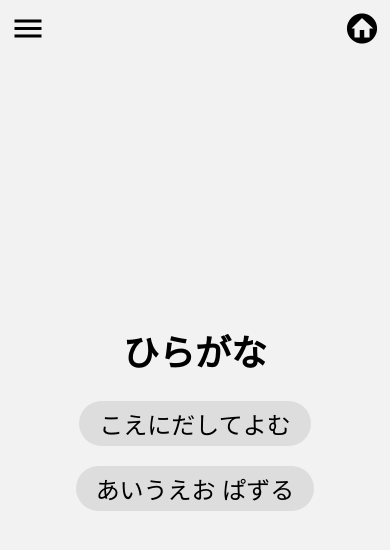
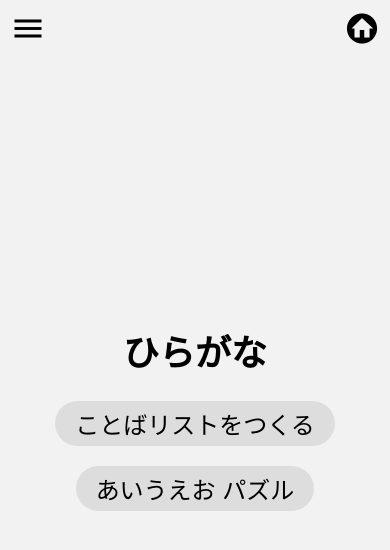
Before and after one commit to ksdeveloper0201/hiragana_practice, a React Native app: screen /Menu in a window 390 px wide. Shown: the top 550 px of the page. Built offline with nearby package versions, Linux system fonts and the light colour scheme.

Commit message:
メニュー画面実装

```diff
--- a/components/HeaderIcons.tsx
+++ b/components/HeaderIcons.tsx
@@ -10,7 +10,7 @@ const HeaderIcons: React.FC<Props> = ({ navigation }) => {
 
         <>
             {/* メニューアイコン */}
-            <TouchableOpacity style={styles.menuIcon} onPress={() => console.log("Menu pressed")}>
+            <TouchableOpacity style={styles.menuIcon} onPress={() => navigation.navigate("Menu")}>
                 <MaterialCommunityIcons name="menu" size={36} color="black" />
             </TouchableOpacity>
 
--- a/navigation/AppNavigator.tsx
+++ b/navigation/AppNavigator.tsx
@@ -8,6 +8,7 @@ import ShowWordScreen from "../screens/ShowWordScreen";
 import RandomPuzzleScreen from "../screens/RandomPuzzleScreen";
 import JapaneseOrderScreen from "../screens/JapaneseOrderScreen";
 import MenuScreen from "../screens/MenuScreen";
+import MakeWordListScreen from "../screens/MakeWordList";
 // import RecordVoiceScreen from "../screens/RecordVoiceScreen";
 
 export type RootStackPropsList = {
@@ -18,6 +19,7 @@ export type RootStackPropsList = {
     ShowWord: { inputValue: string };
     RandomPuzzle: undefined;
     JapaneseOrder: { isKana: boolean };
+    MakeWordList: undefined
     // Select: undefined;
 };
 
@@ -62,6 +64,11 @@ const AppNavigator = () => {
                     component={JapaneseOrderScreen}
                     options={{ title: "もじをさがそう", headerShown: false }}
                 />
+                <Stack.Screen
+                    name="MakeWordList"
+                    component={MakeWordListScreen}
+                    options={{ title: "リストをつくる", headerShown: false }}
+                />
             </Stack.Navigator>
         </NavigationContainer>
     );
--- /dev/null
+++ b/sample.js
@@ -0,0 +1,6 @@
+import * as SQLite from "expo-sqlite";
+
+export function connectSqlite() {
+    const db = SQLite.openDatabaseSync("sample-data.db");
+    return db;
+}
--- a/screens/MenuScreen.tsx
+++ b/screens/MenuScreen.tsx
@@ -14,12 +14,12 @@ const MenuScreen: React.FC<Props> = ({ navigation }) => {
             <HeaderIcons navigation={navigation} />
             <Text style={styles.title}>ひらがな</Text>
 
-            <TouchableOpacity style={styles.button} onPress={() => navigation.navigate("InputWord")}>
-                <Text style={styles.buttonText}>こえにだしてよむ</Text>
+            <TouchableOpacity style={styles.button} onPress={() => navigation.navigate("MakeWordList")}>
+                <Text style={styles.buttonText}>ことばリストをつくる</Text>
             </TouchableOpacity>
 
             <TouchableOpacity style={styles.button} onPress={() => navigation.navigate("Puzzle")}>
-                <Text style={styles.buttonText}>あいうえお ぱずる</Text>
+                <Text style={styles.buttonText}>あいうえお パズル</Text>
             </TouchableOpacity>
         </View>
     );
```
Also changed, not shown: package.json (+11 -10 lines), navigation/DrawerNavigator.tsx (renamed from navigation/DrawoerNavigator.tsx), 1 other file (tests, documents, lock files or other folders).
